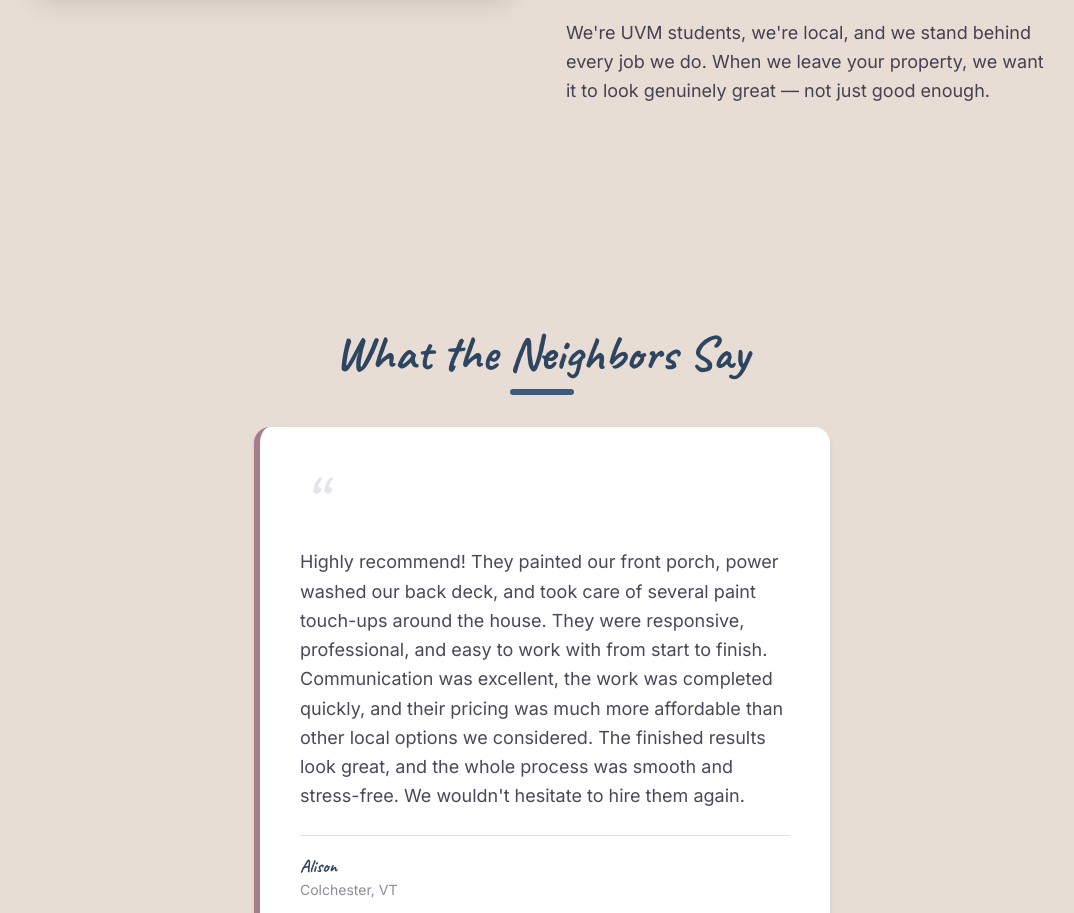
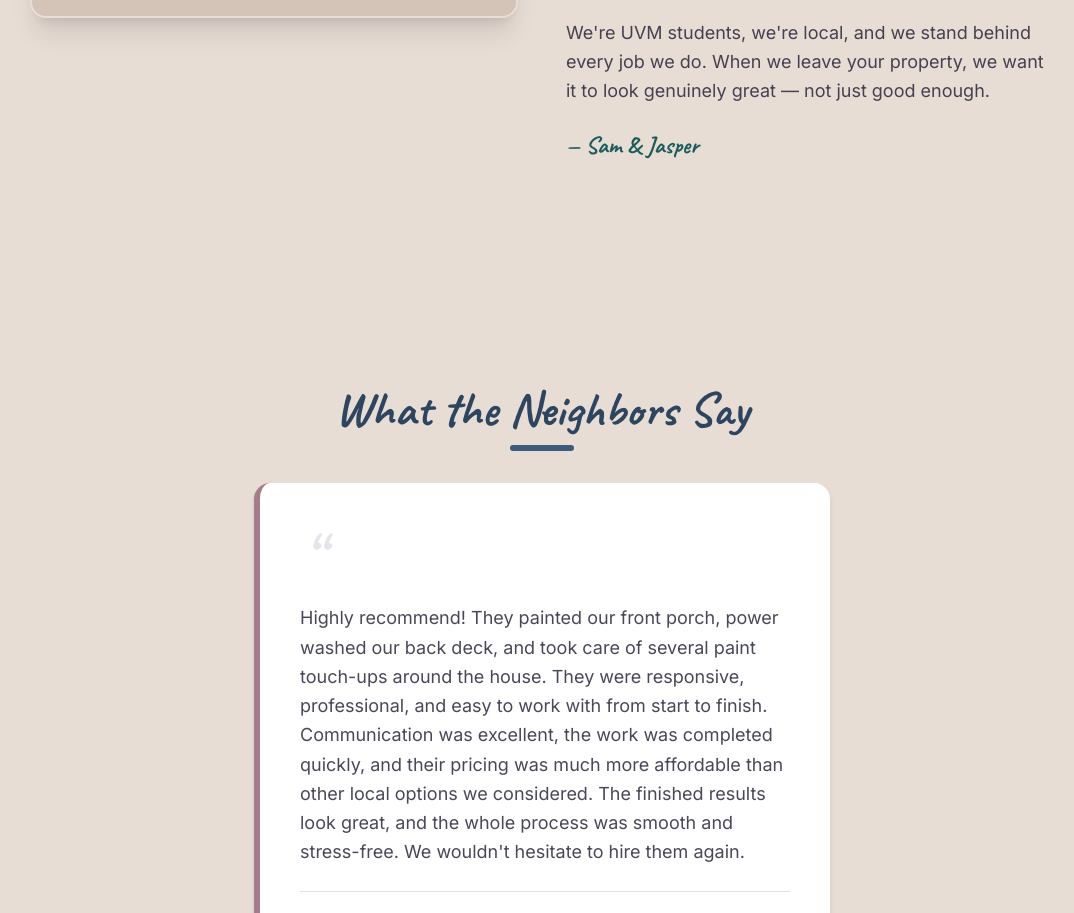
Before and after one commit to bossola2/still-painting-co, a Next.js app: page / in a window 1280 px wide. Shown: the part 5560-6473 px from the top of the page, without its empty margins (98-1172 px from the left). Built offline with nearby package versions, Linux system fonts and the light colour scheme.

Commit message:
Add Sam and Jasper signature to about section

```diff
--- a/app/page.tsx
+++ b/app/page.tsx
@@ -451,6 +451,7 @@ export default function Home() {
                   genuinely great — not just good enough.
                 </p>
               </div>
+              <p className="mt-6 font-display text-2xl font-bold text-slate">— Sam &amp; Jasper</p>
             </div>
           </div>
         </div>
```
